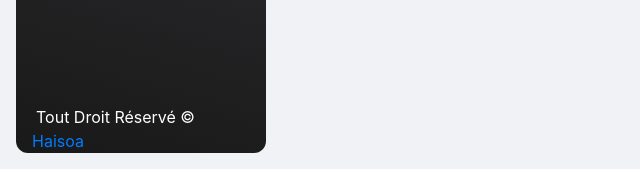
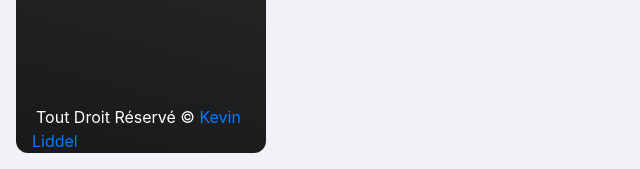
Before and after one commit to kevinliddel/flm_test, a Django app: page /baptisms/ in a window 1280 px wide. Shown: the part 631-800 px from the top of the page, without its empty margins (0-640 px from the left). Run offline with Django 4.2, Linux system fonts and the light colour scheme; the visitor is signed in with stand-in values (Sample User, id 1); data that the repository does not hold is empty; some libraries are stand-ins or nearby versions.

Commit message:
Update copyright in asidebar

```diff
--- a/templates/aside.html
+++ b/templates/aside.html
@@ -73,7 +73,7 @@
     <div class="sidenav-footer position-absolute w-100 bottom-0 ">
       <div class="mx-3">
         <span class="nav-link-text ms-1 text-white">
-          Tout Droit Réservé &copy; <a href="https://haisoa.com" target="_blank"> Haisoa </a>
+          Tout Droit Réservé &copy; <a href="https://www.linkedin.com/in/kevin-liddel-2b228a20a" target="_blank"> Kevin Liddel </a>
         </span>
       </div>
     </div>
```
